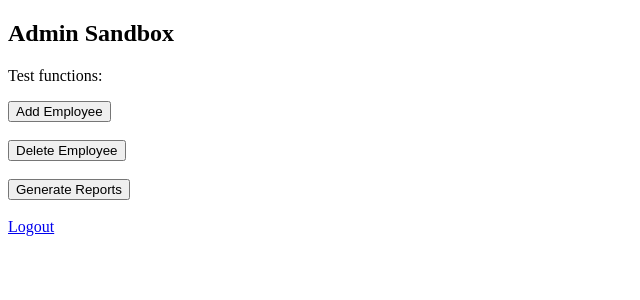
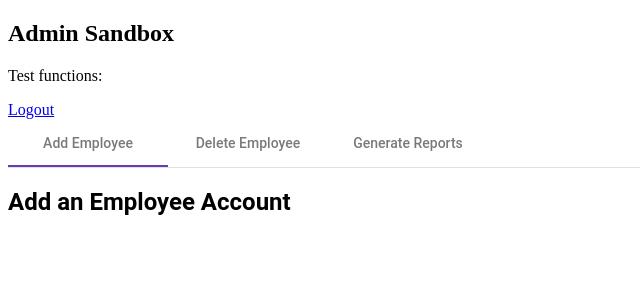
Before and after one commit to Shubhankar100/Shubhankar, an Angular app in the folder grocer/: page /adminSandbox in a window 1280 px wide. Shown: the top 300 px of the page, without its empty margins (0-640 px from the left). Built offline with nearby package versions, Linux system fonts and the light colour scheme.

Commit message:
Some form functionality

```diff
--- a/grocer/src/app/admin-sandbox/admin-sandbox.component.html
+++ b/grocer/src/app/admin-sandbox/admin-sandbox.component.html
@@ -1,11 +1,29 @@
 <div>
     <h2>Admin Sandbox</h2>
     <p>Test functions:</p>
-    <input type="button" value="Add Employee">
-    <br><br>
-    <input type="button" value="Delete Employee">
-    <br><br>
-    <input type="button" value="Generate Reports">
-    <br><br>
     <a routerLink="">Logout</a>
+    <mat-tab-group>
+        <mat-tab label="Add Employee">
+            <!--Add employee form-->
+            <h2>Add an Employee Account</h2>
+            <form #addEmployeeRef="ngForm" (ngSubmit)="addEmployee(addEmployeeRef)">
+
+            </form>
+        </mat-tab>
+        <mat-tab label="Delete Employee">
+            <!--Delete employee form-->
+            <h2>Delete an Employee Account</h2>
+            <form #delEmployeeRef="ngForm" (ngSubmit)="deleteEmployee(delEmployeeRef)">
+                <mat-form-field>
+                    <mat-label>Employee ID</mat-label>
+                    <input matInput name="empid" ngModel required>
+                </mat-form-field>
+                <br>
+                <button type="submit" mat-raised-button color="primary" [disabled]="delEmployeeRef.invalid">Delete</button>
+            </form>
+        </mat-tab>
+        <mat-tab label="Generate Reports">
+            <!--Generate reports-->
+        </mat-tab>
+    </mat-tab-group>
 </div>
--- a/grocer/src/app/admin-sandbox/admin-sandbox.component.ts
+++ b/grocer/src/app/admin-sandbox/admin-sandbox.component.ts
@@ -1,4 +1,5 @@
 import { Component, OnInit } from '@angular/core';
+import { NgForm } from '@angular/forms';
 
 @Component({
   selector: 'app-admin-sandbox',
@@ -12,4 +13,12 @@ export class AdminSandboxComponent implements OnInit {
   ngOnInit(): void {
   }
 
+  addEmployee(addEmployeeRef:NgForm) {
+
+  }
+
+  deleteEmployee(delEmployeeRef:NgForm) {
+
+  }
+
 }
```
